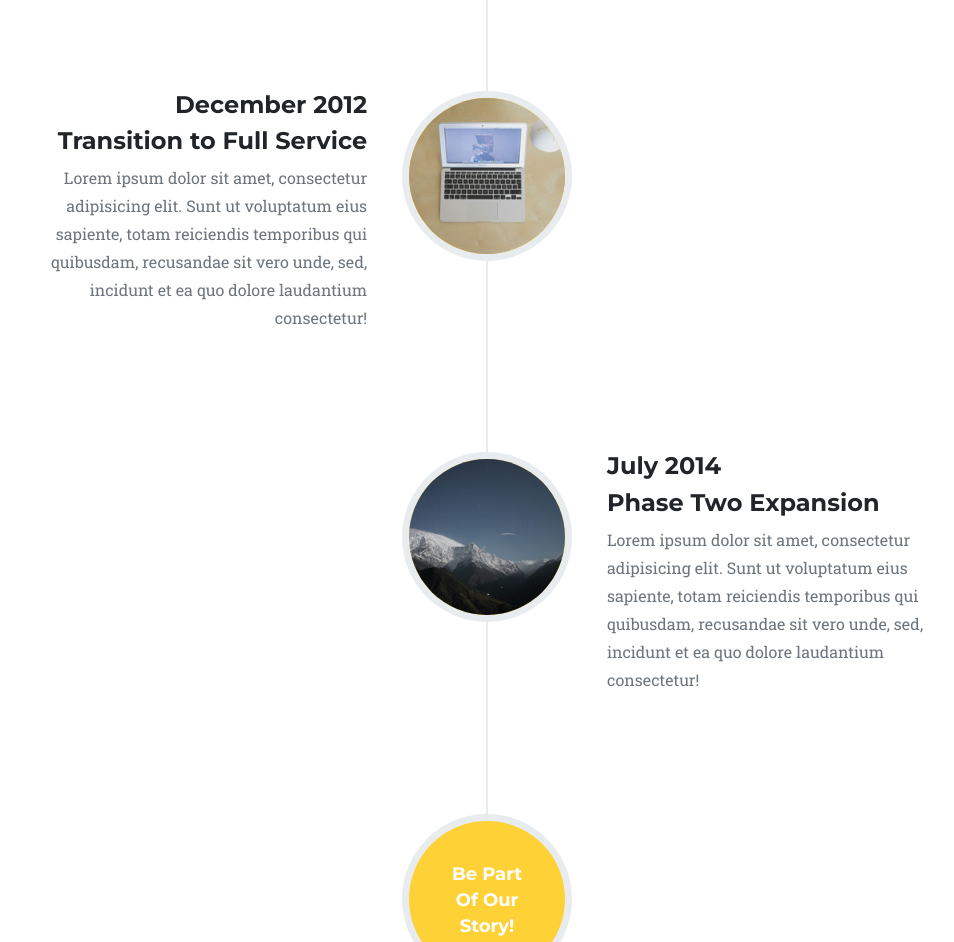
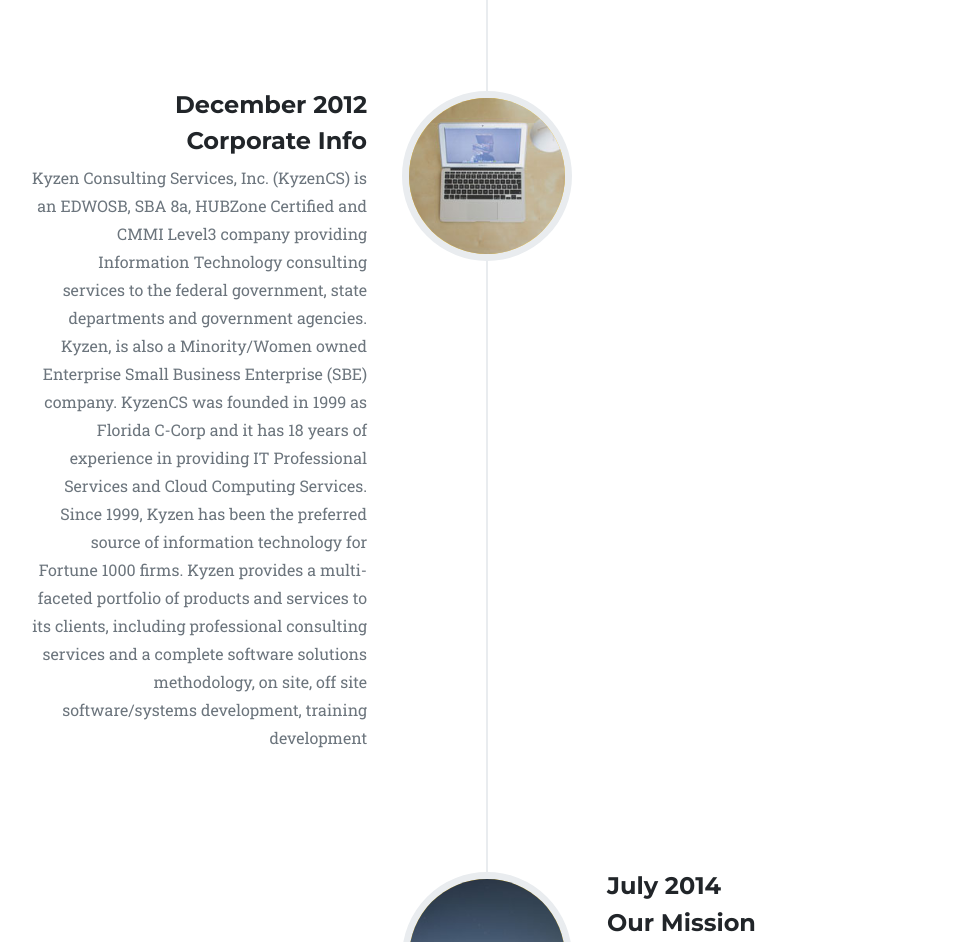
Before and after one commit to Nandun/kyzTest, a website: page index.html in a window 1280 px wide. Shown: the part 2980-3922 px from the top of the page, without its empty margins (153-1107 px from the left). Drawn offline with Linux system fonts and the light colour scheme; a web font is replaced by a local one.

Commit message:
Update index.html

```diff
--- a/index.html
+++ b/index.html
@@ -361,10 +361,10 @@
                 <div class="timeline-panel">
                   <div class="timeline-heading">
                     <h4>December 2012</h4>
-                    <h4 class="subheading">Transition to Full Service</h4>
+                    <h4 class="subheading">Corporate Info</h4>
                   </div>
                   <div class="timeline-body">
-                    <p class="text-muted">Lorem ipsum dolor sit amet, consectetur adipisicing elit. Sunt ut voluptatum eius sapiente, totam reiciendis temporibus qui quibusdam, recusandae sit vero unde, sed, incidunt et ea quo dolore laudantium consectetur!</p>
+                    <p class="text-muted">Kyzen Consulting Services, Inc. (KyzenCS) is an EDWOSB, SBA 8a, HUBZone Certified and CMMI Level3 company providing Information Technology consulting services to the federal government, state departments and government agencies. Kyzen, is also a Minority/Women owned Enterprise Small Business Enterprise (SBE) company. KyzenCS was founded in 1999 as Florida C-Corp and it has 18 years of experience in providing IT Professional Services and Cloud Computing Services. Since 1999, Kyzen has been the preferred source of information technology for Fortune 1000 firms. Kyzen provides a multi-faceted portfolio of products and services to its clients, including professional consulting services and a complete software solutions methodology, on site, off site software/systems development, training development</p>
                   </div>
                 </div>
               </li>
@@ -375,10 +375,10 @@
                 <div class="timeline-panel">
                   <div class="timeline-heading">
                     <h4>July 2014</h4>
-                    <h4 class="subheading">Phase Two Expansion</h4>
+                    <h4 class="subheading">Our Mission</h4>
                   </div>
                   <div class="timeline-body">
-                    <p class="text-muted">Lorem ipsum dolor sit amet, consectetur adipisicing elit. Sunt ut voluptatum eius sapiente, totam reiciendis temporibus qui quibusdam, recusandae sit vero unde, sed, incidunt et ea quo dolore laudantium consectetur!</p>
+                    <p class="text-muted">"To proactively evaluate advances in the information technology industry and apply them to business needs, thereby helping our clients to continuously attain their business objectives." At Kyzen, we are driven by our zealous desire to attain our mission. Instrumental to attaining our mission is a strong set of fundamental priorities and values: Providing superior client service is a drive that percolates down from our executive team to all levels of the organization. All Kyzen employees, regardless of their positions, are committed to providing superior client service.</p>
                   </div>
                 </div>
               </li>
```
